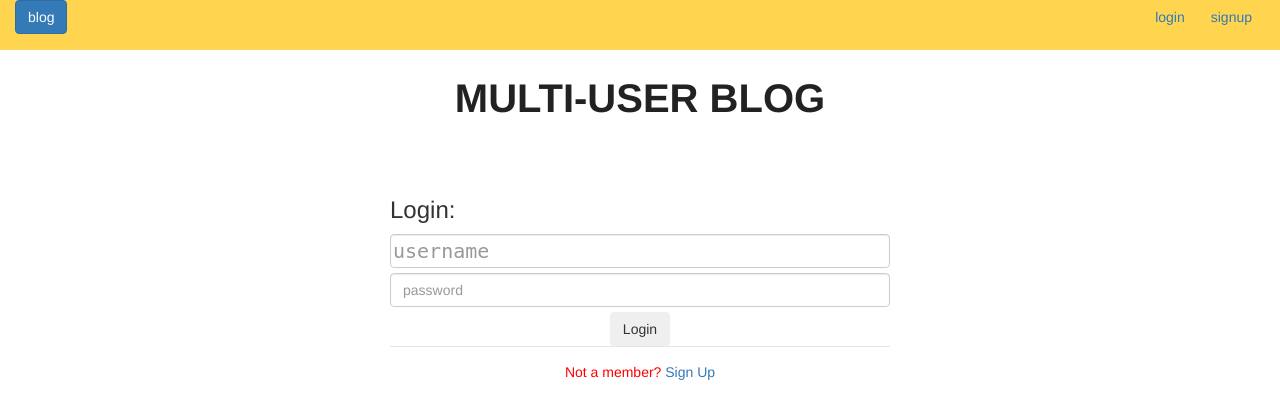
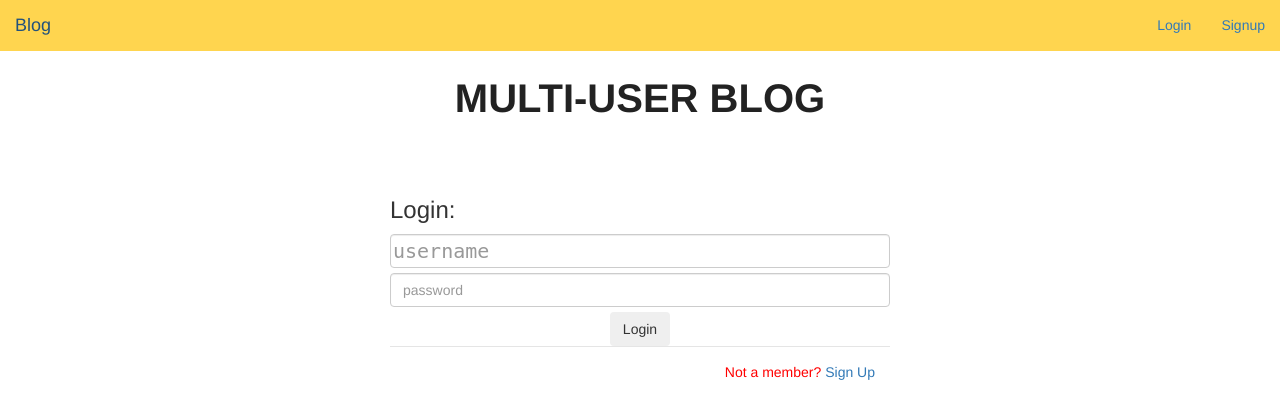
Before and after one commit to tfonji/tembongfonjiblog, a Python web app: template templates/login-form.html in a window 1280 px wide. Shown: the top 419 px of the page. Run offline with Jinja, Linux system fonts and the light colour scheme; the template is opened without the code that fills it, so the values that code supplies are empty.

Commit message:
Revert "minor edits to login form, signup form, bast.html and new post file"
This reverts commit dd418b92a9d6f7a2a6c5caedb4911aa695dd209e.

```diff
--- a/css/styles.css
+++ b/css/styles.css
@@ -1,7 +1,6 @@
 img, embed, object, video {
     max-width: 100%;
 }
-
 
 body {
     font-family: Helvetica, Arial, sans-serif;
@@ -15,14 +14,6 @@ body {
 .container{
     overflow-wrap: break-word;
 
-}
-#align-p{
-    text-align: center;
-}
-
-.align-right {
-    text-align:right;
-    float: right;
 }
 
 .navbar-fixed-top .navbar-nav > .active > a {
--- a/templates/base.html
+++ b/templates/base.html
@@ -2,7 +2,7 @@
 <link rel="import" href="./main.py">
 <html lang="en">
   <head>
-    <title>Fonji | Multi-User Blog</title>
+    <title>Fonji | Personal Blog</title>
     <meta charset="utf-8">
     <meta http-equiv="X-UA-Compatible" content="IE=edge">
     <!--for viewport, match screen's width in device independent pixels
@@ -20,24 +20,38 @@
     <div class="container">
       <div class="row" id="set-height">
       <div class="col-md-12">
-        <nav class="navbar navbar-fixed-top navbar-light lighten-4" id="navbar-color" role="navigation">
+        <nav class="navbar navbar-fixed-top navbar-light lighten-4" id="navbar-color">
         <div class="container-fluid">
         {% if user %}
-          <div class="row">
-            <div class="col-md-12">
-              <button type="button" class="btn btn-primary">{{user.name}}</button>
-              <a class="btn btn-deep-orange align-right" href="/logout">logout</a>
-              <a class="btn teal darken-3 align-right" href="/">recent posts</a>
-              <a class="btn  blue darken-3 align-right" href="/blog/newpost">new post</a>
-            </div>
-          </div>
+          <a class="navbar-brand" href="#">{{user.name}}</a>
+          <ul class="nav navbar-nav navbar-right">
+            {% for href, id, caption in navigation_bar %}
+            {% if id == active_page %}
+            <li class="nav-item active">
+              <a href="{{ href|e }}">{{ caption|e }}</a>
+            </li>
+            {% else %}
+            <li class="nav-item">
+              <a href="{{ href|e }}">{{ caption|e }}</a>
+            </li>
+
+            {% endif %}
+            {% endfor %}
+            <li class="nav-item">
+              <a class="nav-link" href="/logout">Logout</a>
+            </li>
+          </ul>
         {% else %}
-        <div class="row">
-          <div class="col-md-12">
-            <button type="button" class="btn btn-primary">blog</button>
-            <a class="btn btn-unique align-right" href="/signup">signup</a>
-            <a class="btn btn-dark-green align-right" href="/login">login</a>
-          </div>
+          <a class="navbar-brand" href="#">Blog</a>
+          <ul class="nav navbar-nav navbar-right">
+            <li class="nav-item">
+
+              <a class="nav-link" href="/login">Login</a>
+            </li>
+            <li class="nav-item">
+              <a class="nav-link" href="/signup">Signup</a>
+            </li>
+          </ul>
         {% endif %}
         </div>
       </nav>
--- a/templates/login-form.html
+++ b/templates/login-form.html
@@ -38,7 +38,7 @@
     <!--Footer-->
     <div class="modal-footer">
         <div class="options error">
-            <p id="align-p">Not a member? <a href="/signup">Sign Up</a></p>
+            <p>Not a member? <a href="/signup">Sign Up</a></p>
             <p>{{error}}</p>
         </div>
     </div>
--- a/templates/newpost.html
+++ b/templates/newpost.html
@@ -1,6 +1,8 @@
 {% extends "base.html" %}
 {% set active_page = "newpost" %}
-{% set navigation_bar = [ ('/', 'index', 'Most Recent Posts'),
+
+{% set navigation_bar = [
+    ('/', 'index', 'Most Recent Posts'),
     ('/blog/newpost', 'newpost', 'new post')
 ] -%}
 
--- a/templates/signup-form.html
+++ b/templates/signup-form.html
@@ -35,6 +35,7 @@
 
         <div class="text-xs-center text-center text-center">
             <button class="btn btn-indigo ">Sign up</button>
+            <a href="/login">login</a>
             <hr>
             <fieldset class="form-group">
             <p>{{error_username}}</p> <p>{{error_password}}</p> <p>{{error_verify}}</p> <p>{{error_email}}</p>
```
Lines whose indentation alone changed are shown as unchanged.
